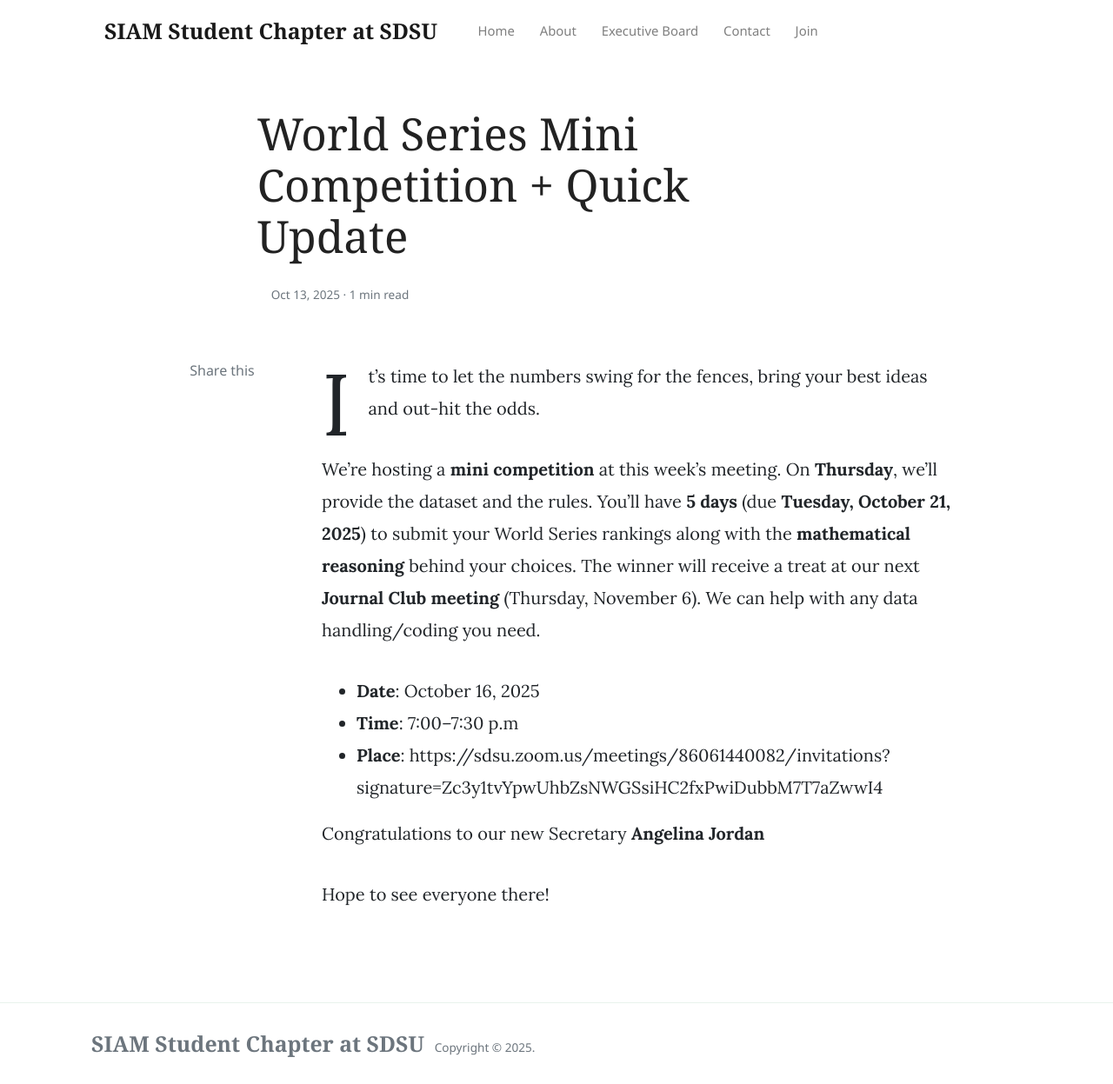
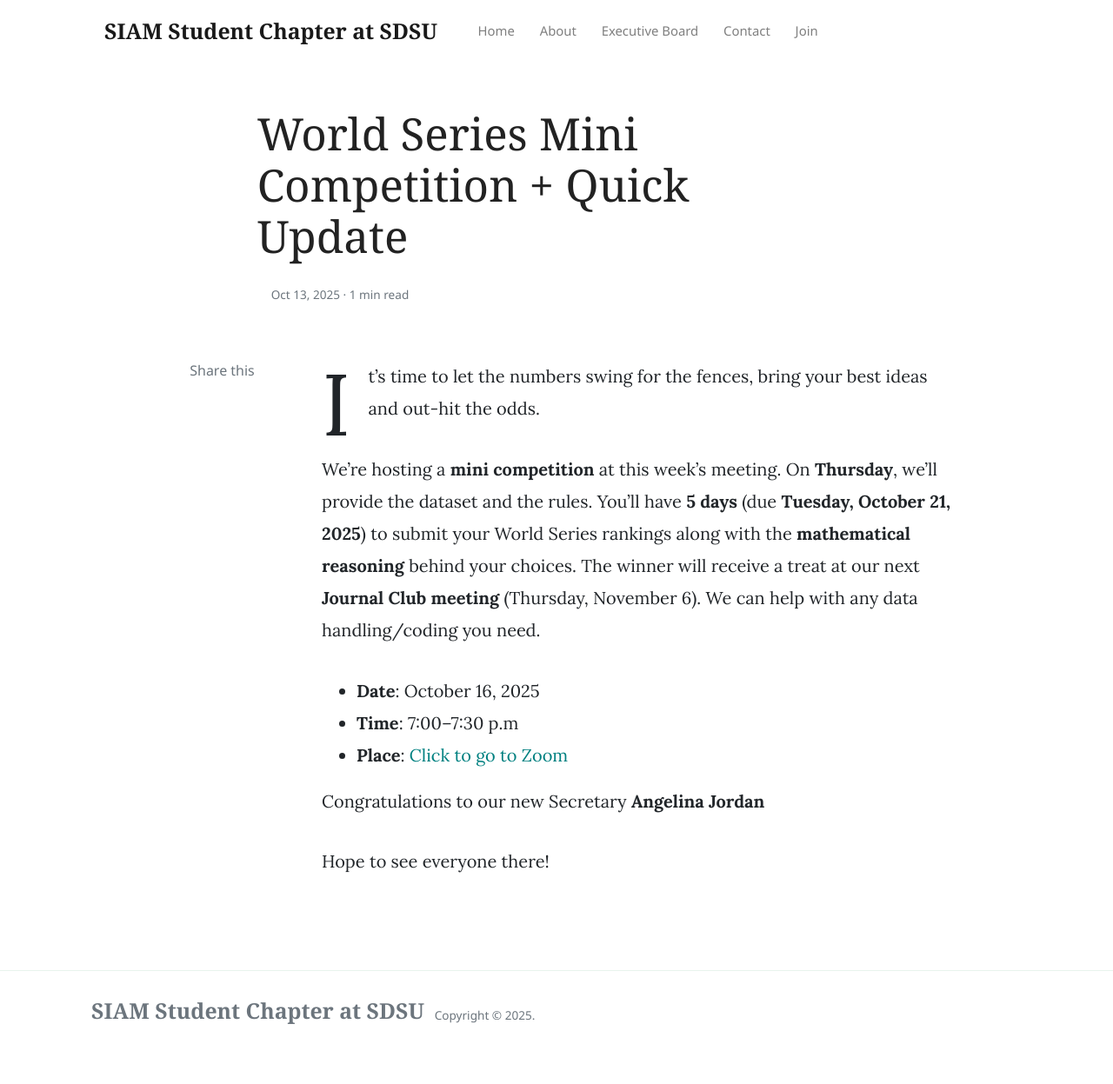
Before and after one commit to siamscsdsu/siamscsdsu.github.io, a Jekyll site: the page built from _posts/2025-10-13-october-competition.md, in a window 1280 px wide and 1247 px high. Shown: the whole window at 87% size. Built offline with Jekyll 4.4.1, drawn with Linux system fonts in a browser that asks for light colours; nearby versions of some CDN libraries; comment, search, counter and statistics services are not loaded.

Commit message:
competition october update4

```diff
--- a/_posts/2025-10-13-october-competition.md
+++ b/_posts/2025-10-13-october-competition.md
@@ -12,7 +12,9 @@ We’re hosting a **mini competition** at this week’s meeting. On **Thursday**
 
 - __Date__:   October 16, 2025
 - __Time__:   7:00–7:30 p.m
-- __Place__:  https://sdsu.zoom.us/meetings/86061440082/invitations?signature=Zc3y1tvYpwUhbZsNWGSsiHC2fxPwiDubbM7T7aZwwI4
+- __Place__:  [Click to go to Zoom](https://sdsu.zoom.us/meetings/86061440082/invitations?signature=Zc3y1tvYpwUhbZsNWGSsiHC2fxPwiDubbM7T7aZwwI4)
+
+
 
 Congratulations to our new Secretary **Angelina Jordan**
 
```
